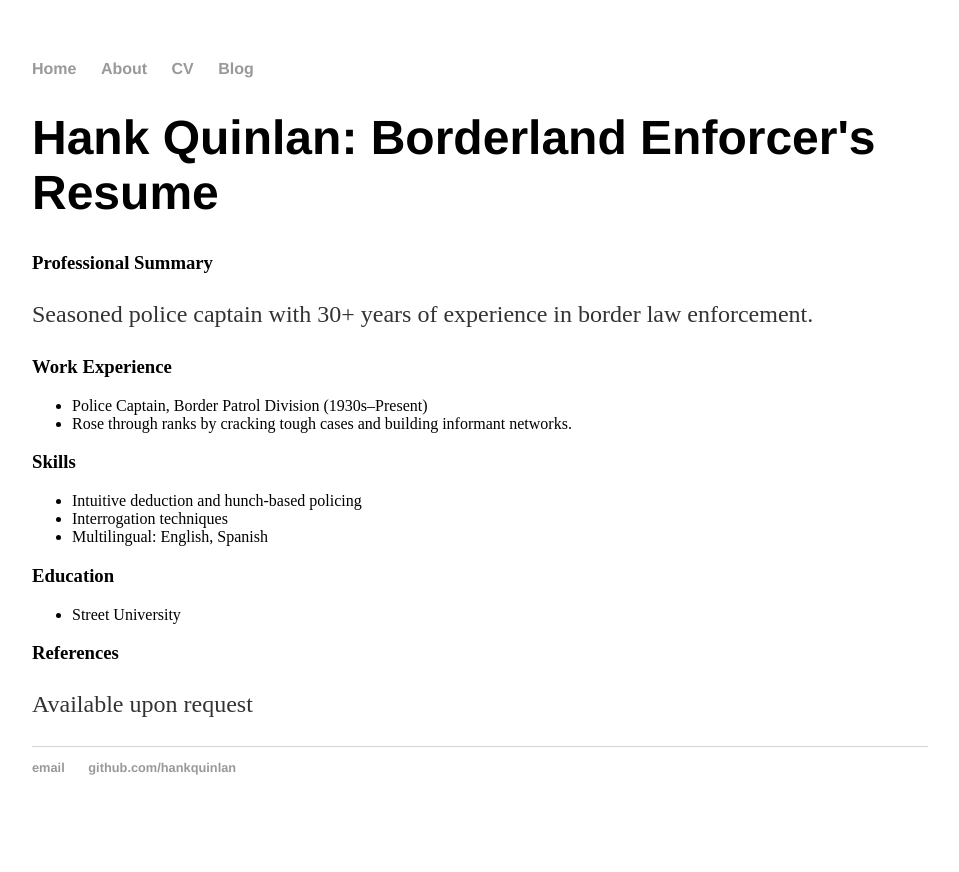
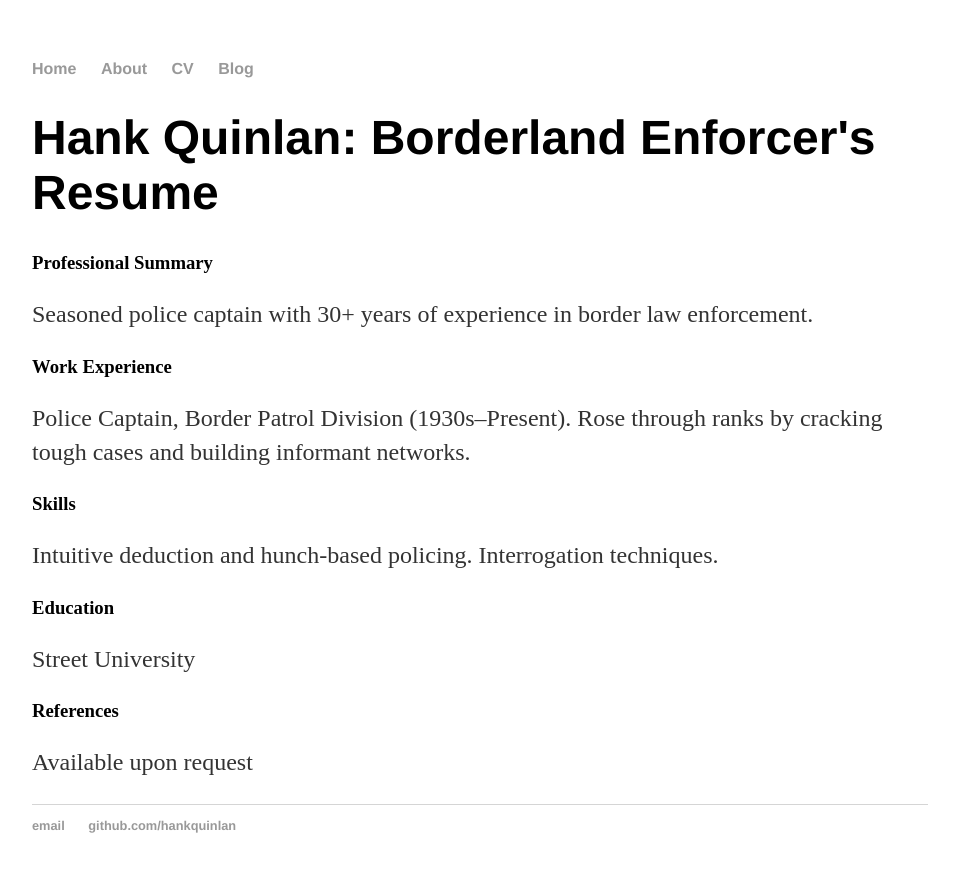
Before and after one commit to dkadlUR/dkadlUR.github.io, a Jekyll site: the page built from cv/index.html, in a window 1280 px wide. Shown: the top 872 px of the page, without its empty margins (160-1119 px from the left). Built offline with Jekyll 4.4.1, drawn with Linux system fonts in a browser that asks for light colours.

Commit message:
Update index.html

```diff
--- a/cv/index.html
+++ b/cv/index.html
@@ -7,20 +7,11 @@ title: Hank Quinlan, Horrible Cop
 	<h3>Professional Summary</h3>
 	<p>Seasoned police captain with 30+ years of experience in border law enforcement.</p>
 	<h3>Work Experience</h3>
-	<ul>
-		<li>Police Captain, Border Patrol Division (1930s–Present)</li>
-		<li>Rose through ranks by cracking tough cases and building informant networks.</li>
-	</ul>
+	<p>Police Captain, Border Patrol Division (1930s–Present). Rose through ranks by cracking tough cases and building informant networks.</p>
 	<h3>Skills</h3>
-	<ul>
-		<li>Intuitive deduction and hunch-based policing</li>
-		<li>Interrogation techniques</li>
-		<li>Multilingual: English, Spanish</li>
-	</ul>
+	<p>Intuitive deduction and hunch-based policing. Interrogation techniques.</p>
 	<h3>Education</h3>
-	<ul>
-		<li>Street University</li>
-	</ul>
+	<p>Street University</p>
 	<h3>References</h3>
 	<p>Available upon request</p>
 </div><!-- /.blurb -->
```
